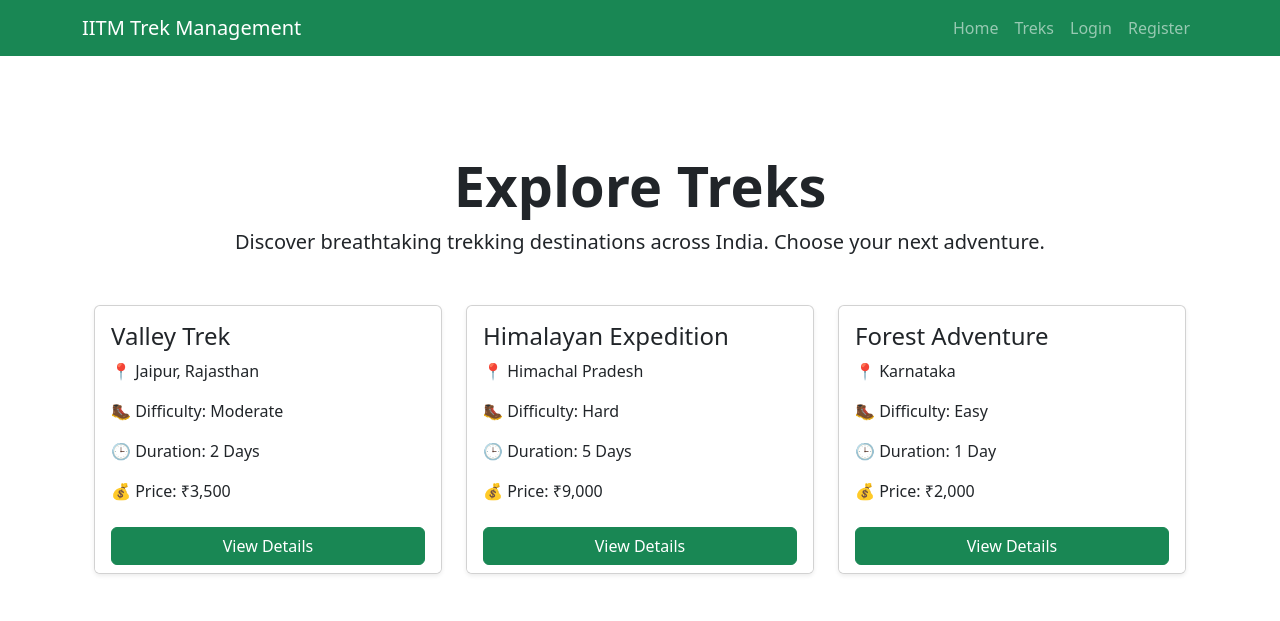
After one commit to 25f2008615/iitm-trek-management-system, a Flask app: page /treks in a window 1280 px wide. The commit adds this page. Shown: the top 621 px of the page. Run offline with Flask 3, Linux system fonts and the light colour scheme.

Commit message:
Completed Day 5: Trek module and authentication improvements

```diff
--- a/app.py
+++ b/app.py
@@ -1,4 +1,4 @@
-from flask import Flask, render_template, request , redirect, url_for
+from flask import Flask, render_template, request , redirect, url_for, session
 
 from config import Config
 from models import db, User
@@ -27,6 +27,11 @@ def login():
         user = User.query.filter_by(email=email).first()
 
         if user and user.password == password:
+
+            session["user_id"] = user.id
+            session["full_name"] = user.full_name
+            session["role"] = user.role
+
             return redirect(url_for("home"))
 
         return render_template(
@@ -58,5 +63,20 @@ def register():
 
     return render_template("auth/register.html")
 
+@app.route("/logout")
+def logout():
+
+    session.clear()
+
+    return redirect(url_for("home"))
+
+@app.route("/treks")
+def treks():
+    return render_template("user/treks.html")
+
+@app.route("/trek-details")
+def trek_details():
+    return render_template("user/trek_details.html")
+
 if __name__ == "__main__":
     app.run(debug=True)
--- a/templates/layouts/base.html
+++ b/templates/layouts/base.html
@@ -15,12 +15,9 @@
     <nav class="navbar navbar-expand-lg navbar-dark bg-success">
         <div class="container">
 
-            <a class="navbar-brand" href="/">IITM Trek Management</a>
+            <a class="navbar-brand" href="{{ url_for('home') }}">IITM Trek Management</a>
 
-            <button class="navbar-toggler"
-                    type="button"
-                    data-bs-toggle="collapse"
-                    data-bs-target="#navbarNav">
+            <button class="navbar-toggler" type="button" data-bs-toggle="collapse" data-bs-target="#navbarNav">
 
                 <span class="navbar-toggler-icon"></span>
 
@@ -31,20 +28,56 @@
                 <ul class="navbar-nav ms-auto">
 
                     <li class="nav-item">
-                        <a class="nav-link" href="/">Home</a>
+                       <a class="nav-link" href="{{ url_for('home') }}">Home</a>
                     </li>
 
                     <li class="nav-item">
-                        <a class="nav-link" href="#">Treks</a>
+                        <a class="nav-link" href="{{ url_for('treks') }}">Treks</a>
+                    </li>
+
+                    {% if "user_id" not in session %}
+
+                    <li class="nav-item">
+                        <a class="nav-link" href="{{ url_for('login') }}">Login</a>
                     </li>
 
                     <li class="nav-item">
-                        <a class="nav-link" href="/login">Login</a>
+                        <a class="nav-link" href="{{ url_for('register') }}">Register</a>
+                    </li>
+
+                    {% else %}
+
+                    {% if session.get("role") == "Trekker" %}
+
+                    <li class="nav-item">
+                        <a class="nav-link" href="#">My Bookings</a>
+                    </li>
+
+                    {% elif session.get("role") == "Staff" %}
+
+                    <li class="nav-item">
+                        <a class="nav-link" href="#">Staff Dashboard</a>
+                    </li>
+
+                    {% elif session.get("role") == "Admin" %}
+
+                    <li class="nav-item">
+                        <a class="nav-link" href="#">Admin Dashboard</a>
+                    </li>
+
+                    {% endif %}
+
+                    <li class="nav-item">
+                        <span class="nav-link">
+                            Welcome, {{ session.get("full_name") }}
+                        </span>
                     </li>
 
                     <li class="nav-item">
-                        <a class="nav-link" href="/register">Register</a>
+                        <a class="nav-link" href="{{ url_for('logout') }}">Logout</a>
                     </li>
+
+                    {% endif %}
 
                 </ul>
 
--- /dev/null
+++ b/templates/user/treks.html
@@ -0,0 +1,150 @@
+{% extends "layouts/base.html" %}
+
+{% block title %}
+Treks
+{% endblock %}
+
+{% block content %}
+
+<div class="container py-5">
+
+    <div class="text-center mb-5">
+
+        <h1 class="display-4 fw-bold">
+            Explore Treks
+        </h1>
+
+        <p class="lead">
+            Discover breathtaking trekking destinations across India.
+            Choose your next adventure.
+        </p>
+
+    </div>
+
+    <div class="row g-4">
+
+        <div class="col-md-4">
+
+            <div class="card h-100 shadow-sm">
+
+                <div class="card-body">
+
+                    <h4 class="card-title">
+                        Valley Trek
+                    </h4>
+
+                    <p class="card-text">
+                        📍 Jaipur, Rajasthan
+                    </p>
+
+                    <p class="card-text">
+                        🥾 Difficulty: Moderate
+                    </p>
+
+                    <p class="card-text">
+                        🕒 Duration: 2 Days
+                    </p>
+
+                    <p class="card-text">
+                        💰 Price: ₹3,500
+                    </p>
+
+                </div>
+
+                <div class="card-footer bg-white border-0">
+
+                    <a href="{{ url_for('trek_details') }}" class="btn btn-success w-100">
+                        View Details
+                    </a>
+
+                </div>
+
+            </div>
+
+        </div>
+
+        <div class="col-md-4">
+
+            <div class="card h-100 shadow-sm">
+
+                <div class="card-body">
+
+                    <h4 class="card-title">
+                        Himalayan Expedition
+                    </h4>
+
+                    <p class="card-text">
+                        📍 Himachal Pradesh
+                    </p>
+
+                    <p class="card-text">
+                        🥾 Difficulty: Hard
+                    </p>
+
+                    <p class="card-text">
+                        🕒 Duration: 5 Days
+                    </p>
+
+                    <p class="card-text">
+                        💰 Price: ₹9,000
+                    </p>
+
+                </div>
+
+                <div class="card-footer bg-white border-0">
+
+                    <a href="{{ url_for('trek_details') }}" class="btn btn-success w-100">
+                        View Details
+                    </a>
+
+                </div>
+
+            </div>
+
+        </div>
+
+        <div class="col-md-4">
+
+            <div class="card h-100 shadow-sm">
+
+                <div class="card-body">
+
+                    <h4 class="card-title">
+                        Forest Adventure
+                    </h4>
+
+                    <p class="card-text">
+                        📍 Karnataka
+                    </p>
+
+                    <p class="card-text">
+                        🥾 Difficulty: Easy
+                    </p>
+
+                    <p class="card-text">
+                        🕒 Duration: 1 Day
+                    </p>
+
+                    <p class="card-text">
+                        💰 Price: ₹2,000
+                    </p>
+
+                </div>
+
+                <div class="card-footer bg-white border-0">
+
+                    <a href="{{ url_for('trek_details') }}" class="btn btn-success w-100">
+                        View Details
+                    </a>
+
+                </div>
+
+            </div>
+
+        </div>
+
+    </div>
+
+</div>
+
+{% endblock %}
```
Also changed, not shown: templates/user/home.html (+24 -2 lines), templates/user/trek_details.html (added, +125 -0 lines), README.md.
